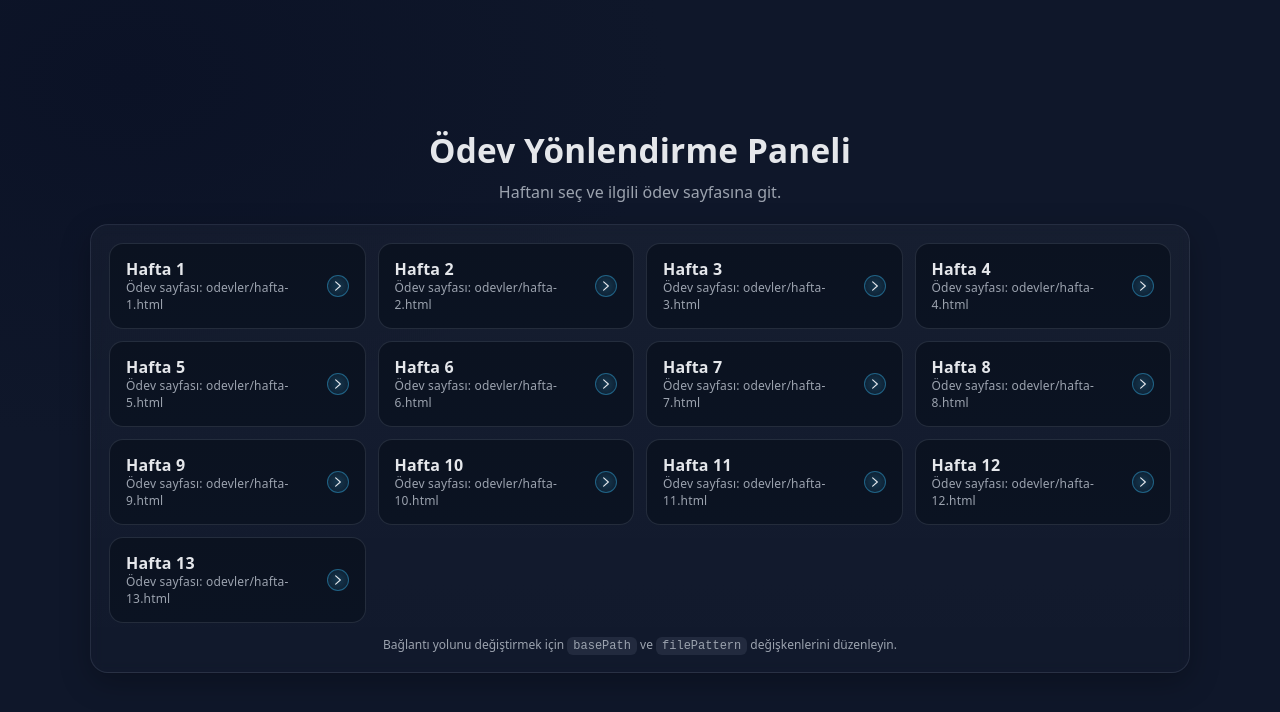
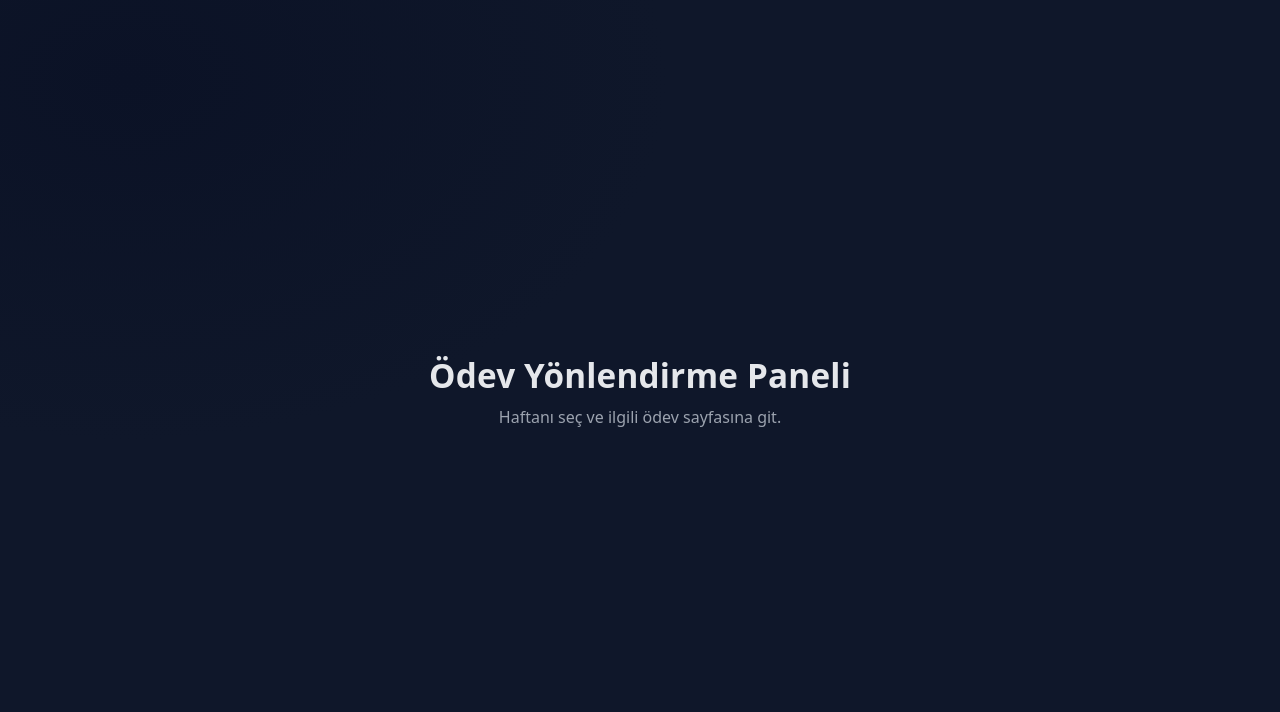
Before and after one commit to kemalasln/BT311, a plain HTML site: page index.html in a window 1280 px wide. Drawn offline with Linux system fonts and the light colour scheme.

Commit message:
Update index.html

```diff
--- a/index.html
+++ b/index.html
@@ -135,15 +135,6 @@
       <h1>Ödev Yönlendirme Paneli</h1>
       <p class="lead">Haftanı seç ve ilgili ödev sayfasına git.</p>
     </header>
-
-    <div class="card">
-      <div id="weeks" class="grid" role="list" aria-label="Ödev haftaları">
-        <!-- Butonlar JS ile eklenecek -->
-      </div>
-      <div class="footer">
-        <span>Bağlantı yolunu değiştirmek için <code>basePath</code> ve <code>filePattern</code> değişkenlerini düzenleyin.</span>
-      </div>
-    </div>
   </div>
 
   <script>
```
